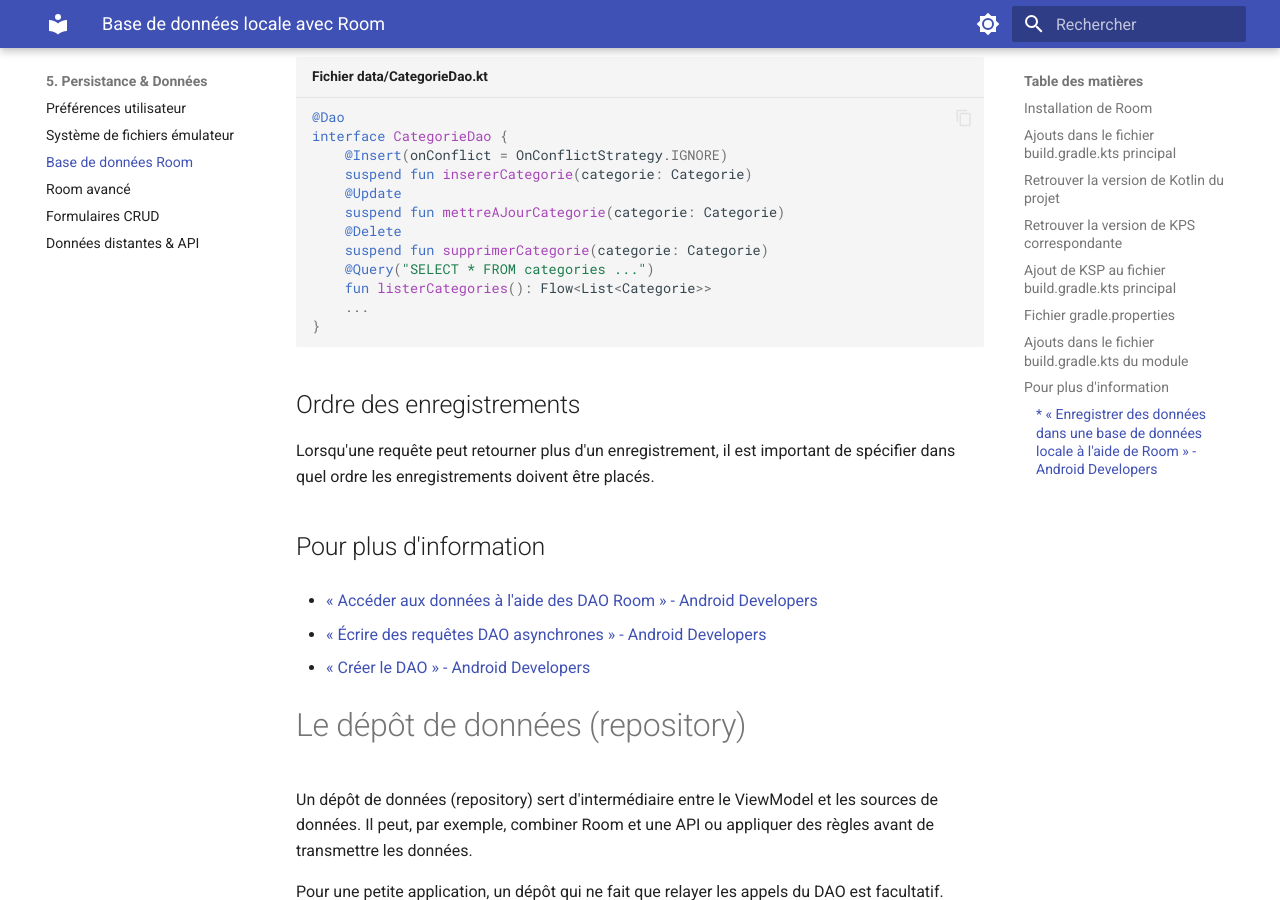
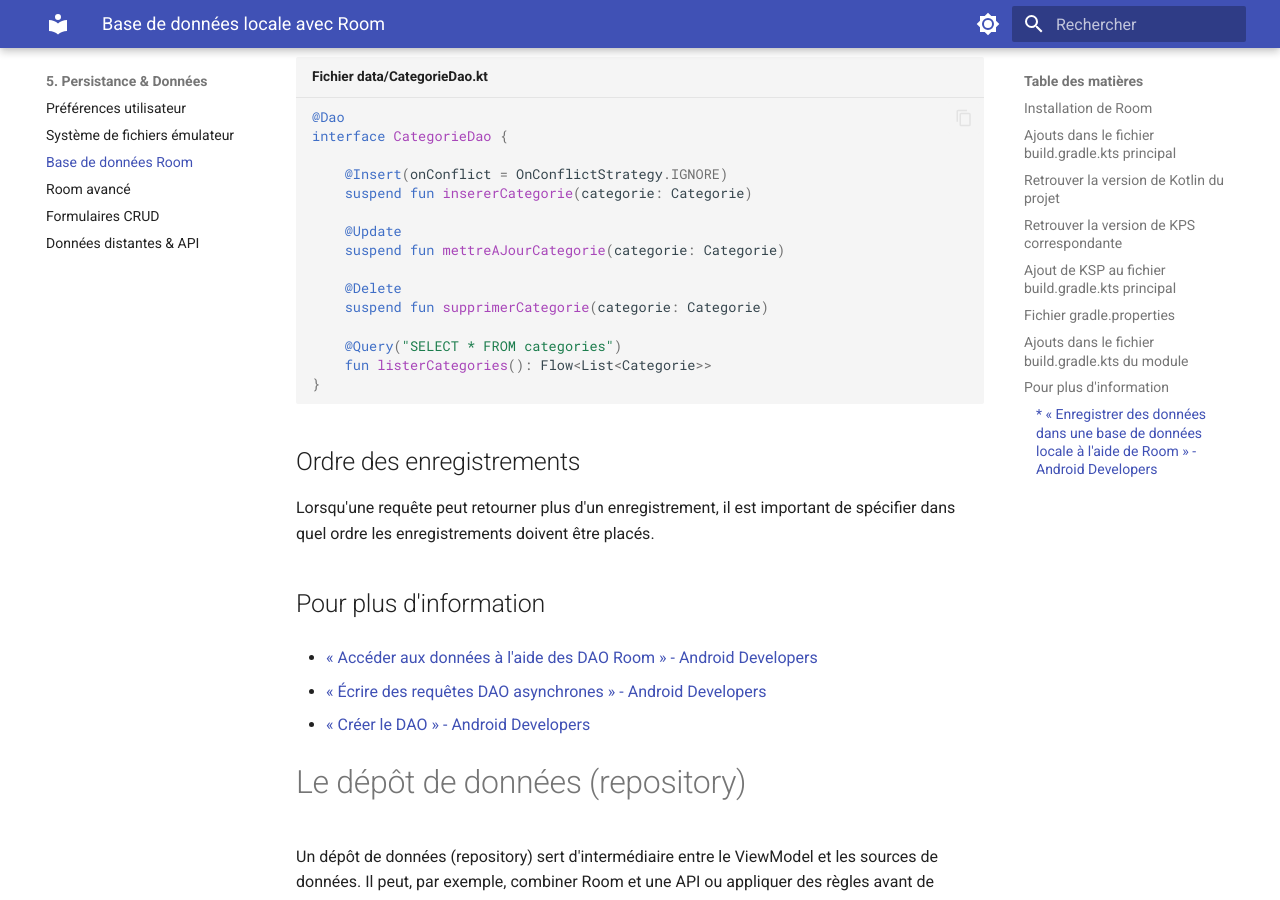
Before and after one commit to Apps-Mobiles-2-Victo/notes_de_cours, an MkDocs documentation site: the page built from docs/05-donnees-persistance/room-base-de-donnees.md, in a window 1280 px wide and 900 px high, scrolled down 5089 px. Built offline with MkDocs 1.6.1 and Material for MkDocs 9.7.7, drawn with Linux system fonts in a browser that asks for light colours.

````diff
--- a/docs/05-donnees-persistance/room-base-de-donnees.md
+++ b/docs/05-donnees-persistance/room-base-de-donnees.md
@@ -214,15 +214,18 @@ Tous les DAO seront placés dans un dossier nommé `data`.
 ```kotlin title="Fichier data/CategorieDao.kt"
 @Dao
 interface CategorieDao {
+
     @Insert(onConflict = OnConflictStrategy.IGNORE)
     suspend fun insererCategorie(categorie: Categorie)
+
     @Update
     suspend fun mettreAJourCategorie(categorie: Categorie)
+
     @Delete
     suspend fun supprimerCategorie(categorie: Categorie)
-    @Query("SELECT * FROM categories ...")
+
+    @Query("SELECT * FROM categories")
     fun listerCategories(): Flow<List<Categorie>>
-    ...
 }
 ```
 
````
